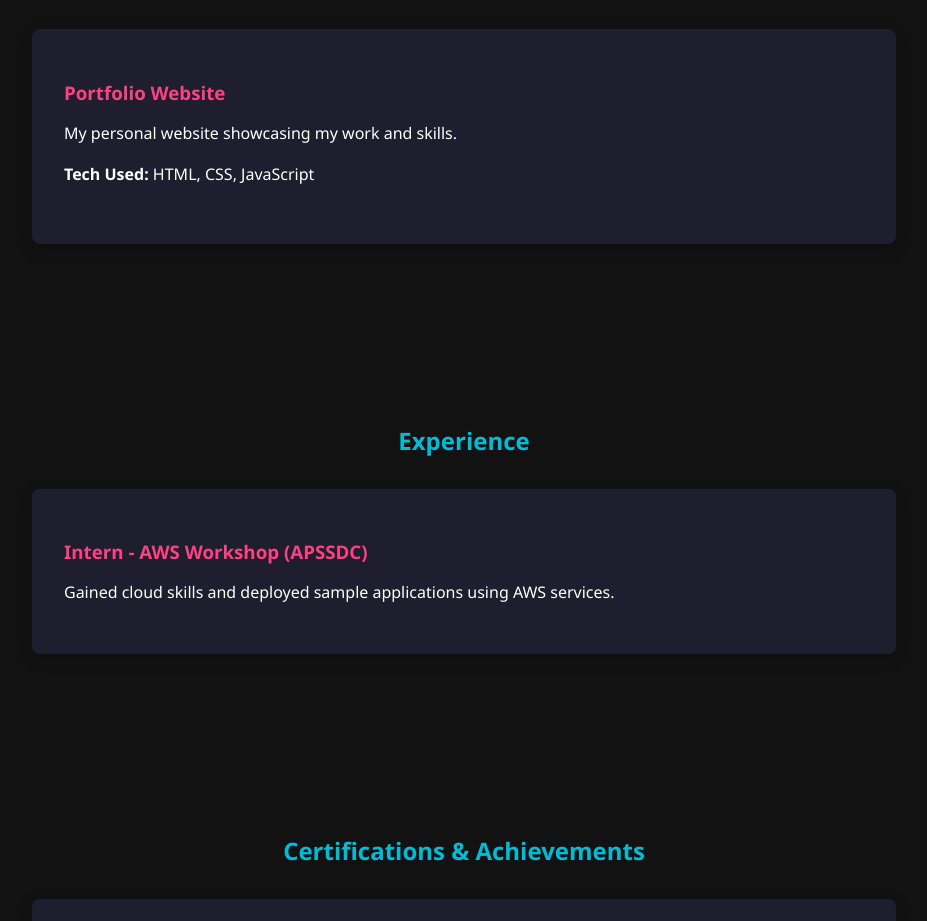
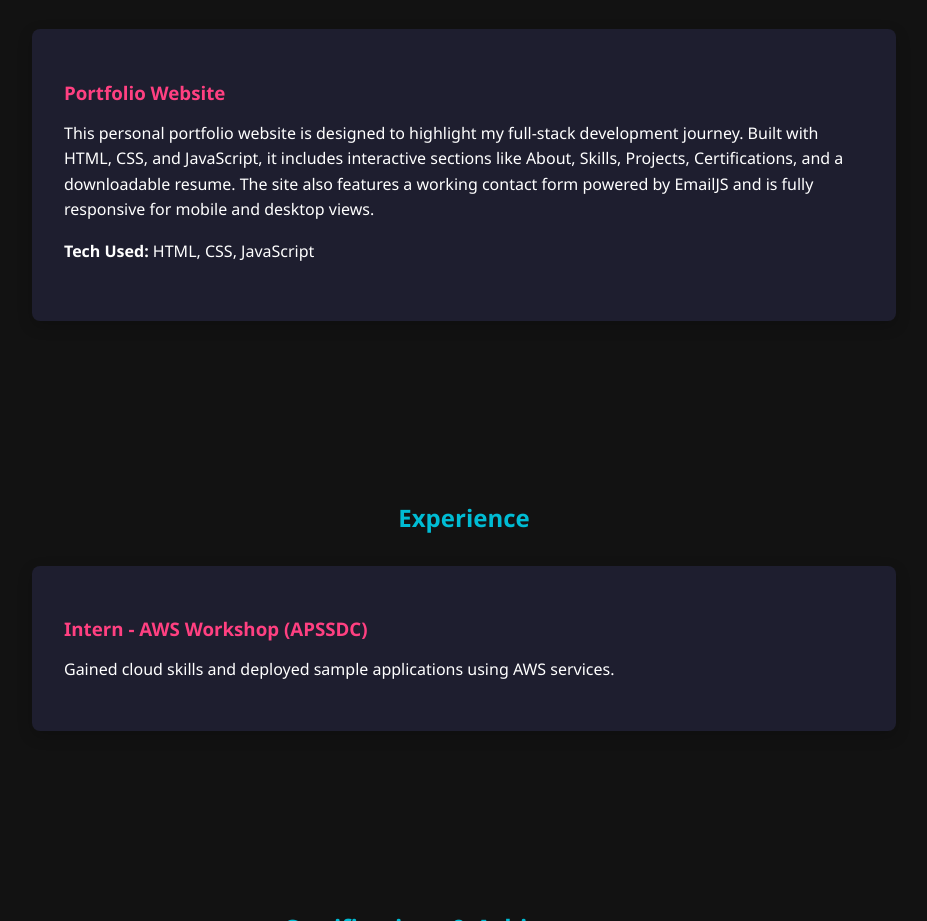
Before and after one commit to harshavardhanreddy-426/portfolio, a plain HTML site: page index.html in a window 1280 px wide. Shown: the part 1533-2454 px from the top of the page, without its empty margins (176-1103 px from the left). Drawn offline with nearby package versions, Linux system fonts and the light colour scheme.

Commit message:
Update index.html

```diff
--- a/index.html
+++ b/index.html
@@ -227,7 +227,7 @@
   <div class="section-content project-box">
     <div class="project">
       <h3>Portfolio Website</h3>
-      <p>My personal website showcasing my work and skills.</p>
+      <p>This personal portfolio website is designed to highlight my full-stack development journey. Built with HTML, CSS, and JavaScript, it includes interactive sections like About, Skills, Projects, Certifications, and a downloadable resume. The site also features a working contact form powered by EmailJS and is fully responsive for mobile and desktop views.</p>
       <p><strong>Tech Used:</strong> HTML, CSS, JavaScript</p>
     </div>
   </div>
```
